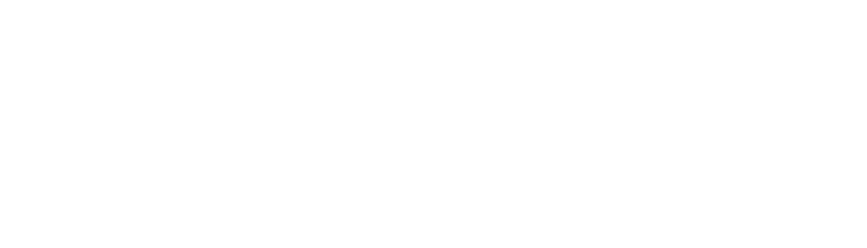
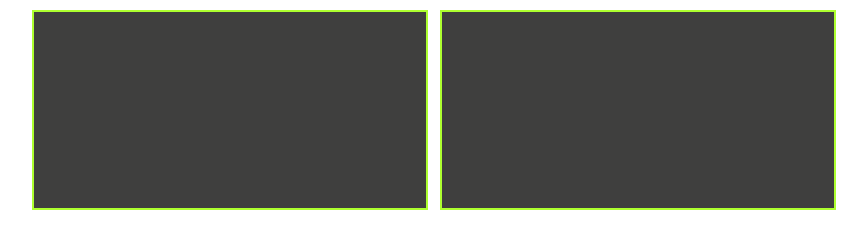
Before and after one commit to hockyy/sapasapa, a plain HTML site: page index.html in a window 1280 px wide. Shown: the whole page, without its empty margins (218-1085 px from the left). Drawn offline with Linux system fonts and the light colour scheme.

Commit message:
Add styling

```diff
--- a/index.html
+++ b/index.html
@@ -7,8 +7,9 @@
     <link rel="stylesheet" href="main.css">
 </head>
 <body>
-    <div id="videos">
-
-    </div>
+<div id="videos">
+    <video class="video-player" id="user-1" autoplay playsinline></video>
+    <video class="video-player" id="user-2" autoplay playsinline></video>
+</div>
 </body>
 </html>
--- a/main.css
+++ b/main.css
@@ -0,0 +1,24 @@
+body {
+    width: 800px;
+    margin: 0 auto;
+}
+
+@media screen and (max-width: 800px) {
+    body {
+        width: 100%;
+    }
+}
+
+#videos{
+    display: grid;
+    grid-template-columns: 1fr 1fr;
+    column-gap: 1em;
+    width: 100%;
+    padding: 10px;
+}
+
+video {
+    width: 100%;
+    border: 2px solid greenyellow;
+    background-color: rgb(63,63,62);
+}
```
